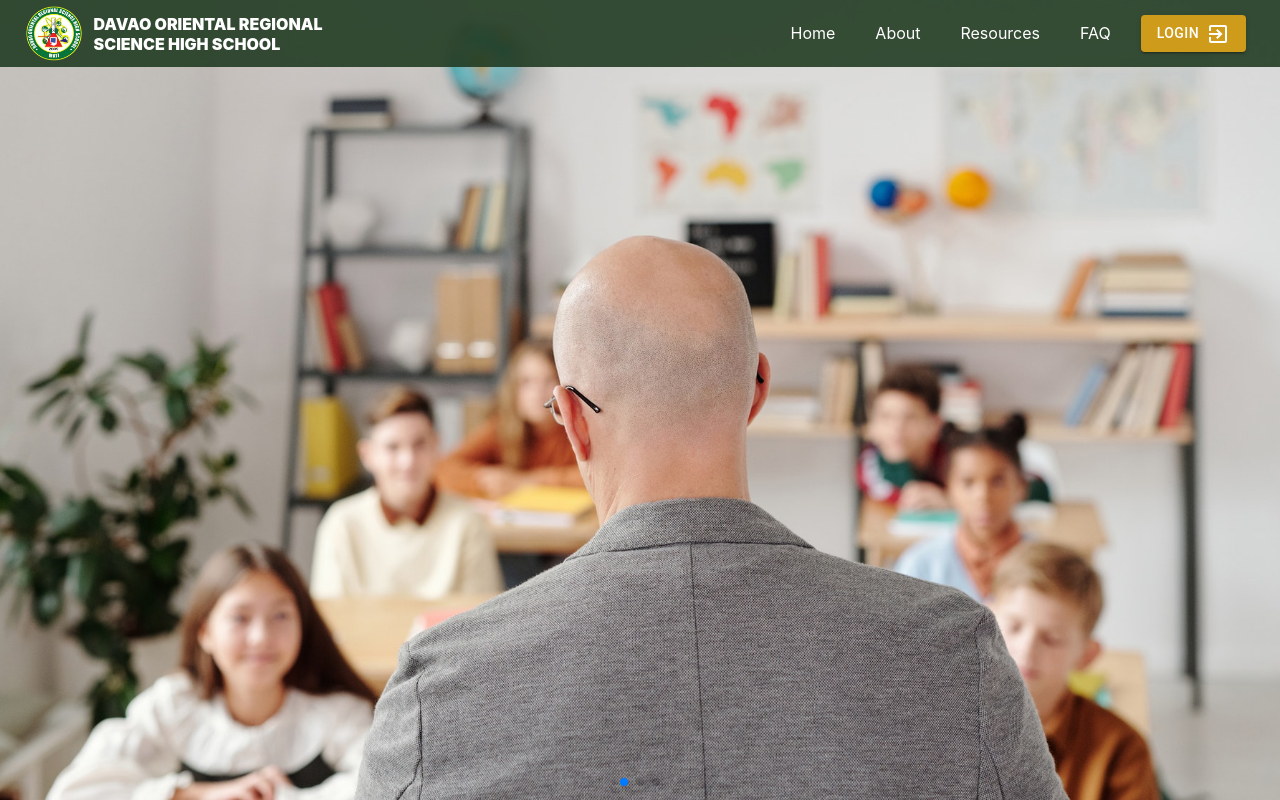
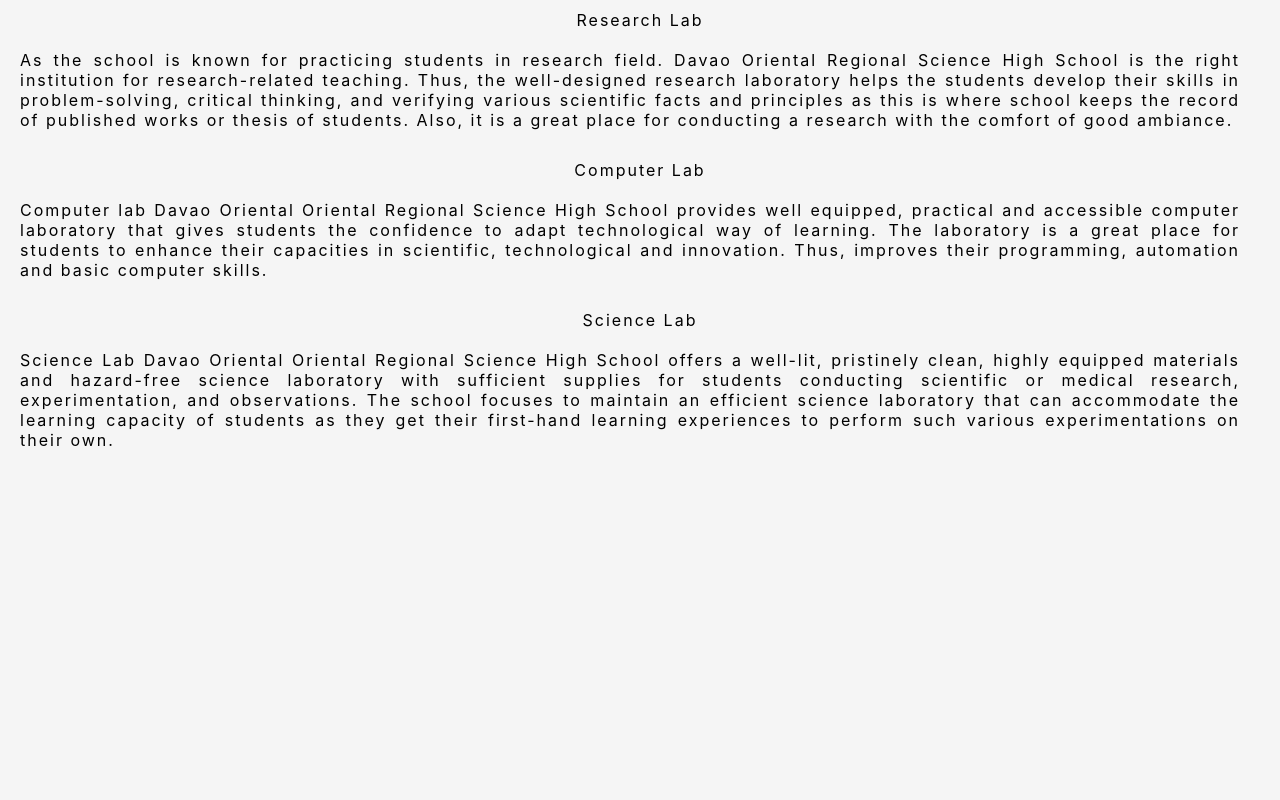
Before and after one commit to nonsense00027/dorshs, a React (Create React App) app: page /resources in a window 1280 px wide. Built offline with nearby package versions, Linux system fonts and the light colour scheme.

Commit message:
Added Feature

```diff
--- a/src/App.js
+++ b/src/App.js
@@ -12,6 +12,7 @@
 import { AdminProvider } from "./context/AdminContext";
 import FAQ from "./pages/Landing/FAQ";
 import About from "./pages/Landing/About/About";
+import Resources from "./pages/Landing/Resources/Resources";
 
 function App() {
   return (
@@ -44,6 +45,9 @@
           <Route path="/faq">
             <FAQ />
           </Route>
+          <Route path='/resources' component={Resources}>
+            <Resources />
+          </Route>
           <Route path="/">
             <Landing />
           </Route>
--- a/src/pages/Landing/Landing.css
+++ b/src/pages/Landing/Landing.css
@@ -191,3 +191,23 @@
   text-align: center;
   margin-bottom: 10px;
 }
+
+/* Resources */
+
+.resources {
+  background-color: whitesmoke;
+  display: flex;
+}
+
+.head {
+  text-align: center;
+  margin-top: 10px;
+  letter-spacing: 2px;
+}
+
+.body {
+  padding: 20px;
+  margin-right: 20px;
+  letter-spacing: 2px;
+  text-align: justify;
+}
--- a/src/pages/Landing/Navbar.js
+++ b/src/pages/Landing/Navbar.js
@@ -61,7 +61,7 @@
           <p className="navbar__links" onClick={() => history.push("/about")}>
             About
           </p>
-          <p className="navbar__links">Resources</p>
+          <p className="navbar__links" onClick={() => history.push('/resources')}>Resources</p>
           <p className="navbar__links" onClick={() => history.push("/FAQ")}>FAQ</p>
           {getButton(user, setOpen, history)}
         </div>
--- /dev/null
+++ b/src/pages/Landing/Resources/Details.js
@@ -0,0 +1,49 @@
+import React from 'react';
+import '../Landing.css';
+
+function Details() {
+    return (
+        <div>
+            <div className="head">
+                <p>Research Lab</p>
+            </div>
+            <div className="body">
+                <p>
+                 As the school is known for practicing students in research field. Davao Oriental Regional Science High School is the right
+                 institution for research-related teaching. Thus, the well-designed research laboratory helps the students develop their
+                 skills in problem-solving, critical thinking, and verifying various scientific facts and principles as this is where school
+                 keeps the record of published works or thesis of students. Also, it is a great place for conducting a research with the
+                 comfort of good ambiance.
+                </p>
+            </div>
+            <div className="head">
+                <p>
+                    Computer Lab
+                </p>
+            </div>
+            <div className="body">
+                <p>
+                Computer lab Davao Oriental Oriental Regional Science High School provides well equipped, practical and accessible computer
+                laboratory that gives students the confidence to adapt technological way of learning. The laboratory is a great place for
+                students to enhance their capacities in scientific, technological and innovation. Thus, improves their programming, automation
+                and basic computer skills.
+                </p>
+            </div>
+            <div className="head">
+                <p>
+                    Science Lab
+                </p>
+            </div>
+            <div className="body">
+                <p>
+                Science Lab Davao Oriental Oriental Regional Science High School offers a well-lit, pristinely clean, highly equipped materials
+                and hazard-free science laboratory with sufficient supplies for students conducting scientific or medical research, experimentation,
+                and observations. The school focuses to maintain an efficient science laboratory that can accommodate the learning capacity of
+                students as they get their first-hand learning experiences to perform such various experimentations on their own.
+                </p>
+            </div>
+        </div>
+    )
+}
+
+export default Details
--- /dev/null
+++ b/src/pages/Landing/Resources/Resources.js
@@ -0,0 +1,12 @@
+import React from 'react';
+import Details from './Details';
+
+function Resources() {
+    return (
+        <div className='resources'>
+            <Details />
+        </div>
+    )
+}
+
+export default Resources
```
